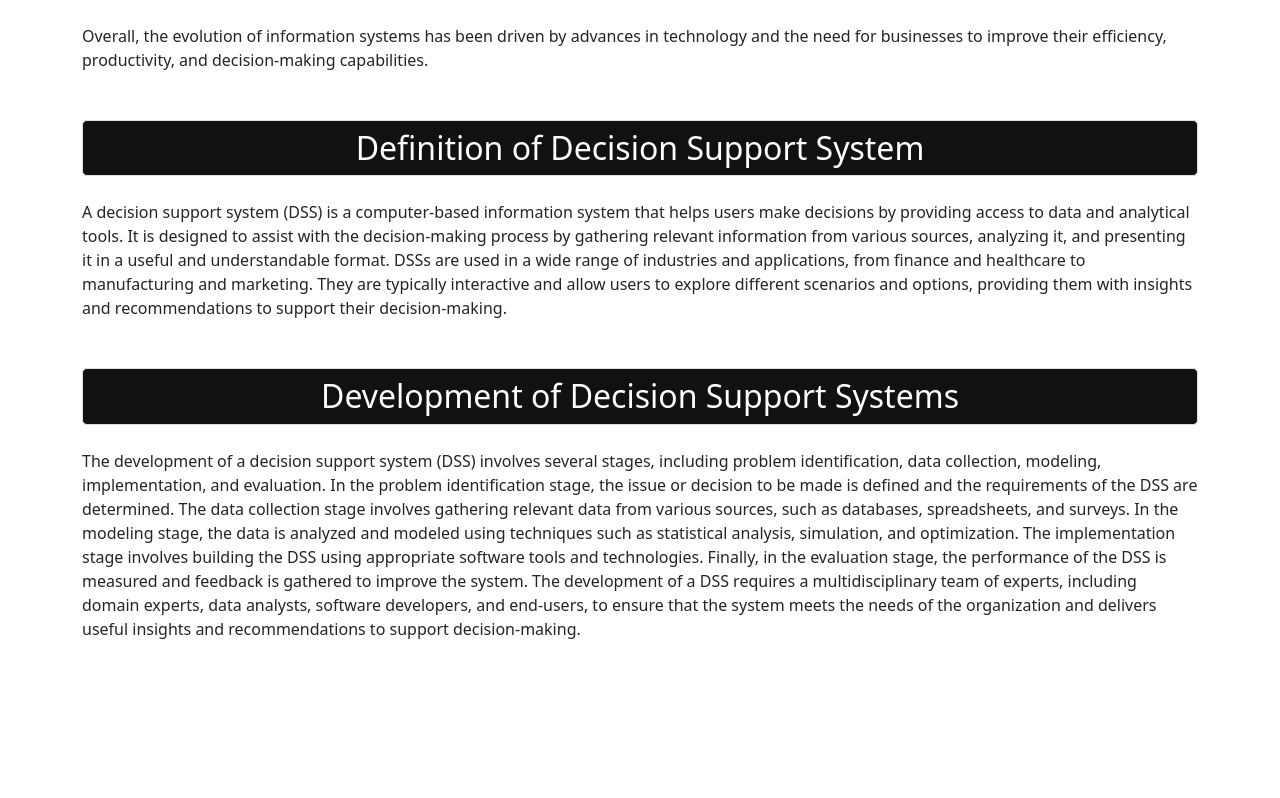
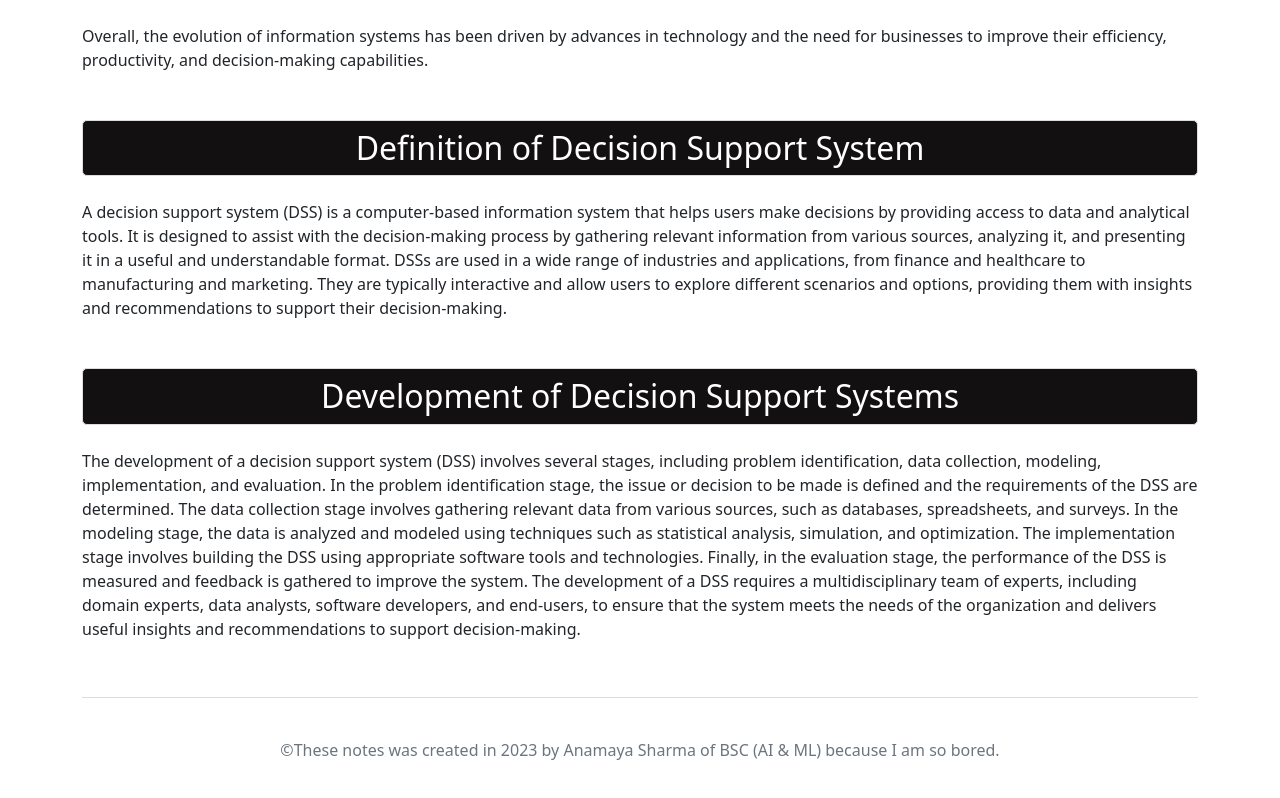
Before and after one commit to Anamaya1729/business-intelligence-notes-app, a React (Create React App) app: page / in a window 1280 px wide. Shown: the part 9147-9945 px from the top of the page. Before the commit the page ends 9812 px from the top, so only its background shows below. Built offline with nearby package versions, Linux system fonts and the light colour scheme; a small style sheet from the web is missing.

Commit message:
Added Footer

```diff
--- a/src/App.css
+++ b/src/App.css
@@ -89,3 +89,8 @@ body {
   border: 1px solid #ddd;
   border-radius: 5px;
 }
+
+.footer-line {
+  border-top: 1px solid #ddd;
+  margin-top: 2rem;
+}
--- a/src/App.js
+++ b/src/App.js
@@ -9,6 +9,7 @@ import Image from './components/Image';
 import architecture from './images/architecture.webp';
 import ImportantQuestion from './components/ImportantQuestion';
 import decisionProcess from './images/decion_making_process.jpg';
+import Footer from './components/Footer';
 
 function App() {
   return (
@@ -32,6 +33,7 @@ function App() {
     <Paragraph props={data.evolution} />
     <Paragraph props={data.dssDefintion} />
     <Paragraph props={data.dssDevelopment} />
+    <Footer />
     </>
   )
 }
--- a/src/components/Footer.jsx
+++ b/src/components/Footer.jsx
@@ -0,0 +1,14 @@
+import React from 'react';
+
+function Footer() {
+  return (
+    <div className="container">
+      <div className="footer-line"></div>
+      <footer className="py-3 my-4">
+        <p className="text-center text-muted">&copy;These notes was created in 2023 by Anamaya Sharma of BSC (AI & ML) because I am so bored.</p>
+      </footer>
+    </div>
+  );
+}
+
+export default Footer;
```
